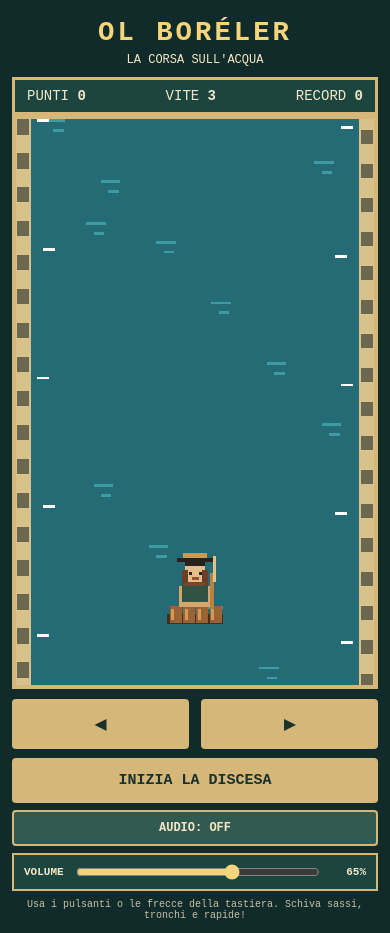
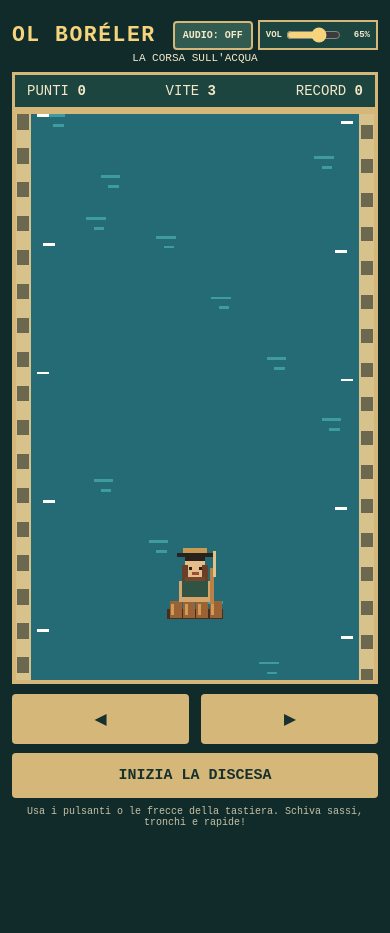
Before and after one commit to bebcasaarcangeli-max/Ol-boreler2, a plain HTML site: page index.html in a window 390 px wide. After the commit the page ends 844 px from the top, so only its background shows below. Drawn offline with Linux system fonts and the light colour scheme.

Commit message:
ui: move audio controls into mobile header

```diff
--- a/index.html
+++ b/index.html
@@ -5,17 +5,17 @@
 <meta name="theme-color" content="#102b2a"><link rel="icon" type="image/svg+xml" href="icon.svg"><title>Ol Boréler</title>
 <style>
 *{box-sizing:border-box}body{margin:0;background:#102b2a;color:#f4e8c7;font-family:monospace;display:flex;min-height:100svh;align-items:center;justify-content:center;padding:12px}
-main{width:min(100%,440px);text-align:center}h1{font-size:clamp(25px,7vw,38px);letter-spacing:3px;margin:5px 0;color:#f5d47b}p{margin:4px 0 10px;font-size:12px}
+main{width:min(100%,440px);text-align:center}.topbar{display:flex;align-items:center;justify-content:space-between;gap:8px;margin:4px 0 2px}h1{font-size:clamp(18px,5.5vw,30px);letter-spacing:1.5px;margin:0;color:#f5d47b;white-space:nowrap}.audio-tools{display:flex;align-items:center;gap:5px;flex-shrink:0}p{margin:2px 0 8px;font-size:11px}
 .hud{display:flex;justify-content:space-between;padding:8px 12px;background:#1c4540;border:3px solid #d5b879;font-size:14px}
 canvas{display:block;width:100%;height:auto;max-height:68svh;aspect-ratio:3/5;background:#286b67;border:4px solid #d5b879;image-rendering:pixelated;touch-action:none}
 .controls{display:flex;gap:12px;margin-top:10px}.controls button,#start,#audio{flex:1;background:#d5b879;color:#18312c;border:0;padding:14px;font:bold 18px monospace;touch-action:none;border-radius:4px}
-#start{width:100%;margin-top:9px;font-size:15px}#audio{display:block;width:100%;margin-top:7px;background:#315b50;color:#f4e8c7;border:2px solid #d5b879;padding:9px;font:bold 12px monospace;border-radius:4px}.volume{display:flex;align-items:center;gap:10px;margin-top:7px;padding:7px 10px;background:#1c4540;border:2px solid #d5b879;font:bold 11px monospace}.volume input{flex:1;min-width:0;accent-color:#f5d47b}.volume output{width:34px;text-align:right}.hint{font-size:10px;opacity:.8;margin-top:8px}
+#start{width:100%;margin-top:9px;font-size:15px}#audio{flex:0 0 auto;background:#315b50;color:#f4e8c7;border:2px solid #d5b879;padding:7px 8px;font:bold 10px monospace;border-radius:4px;white-space:nowrap}.volume{display:flex;align-items:center;gap:4px;padding:5px 6px;background:#1c4540;border:2px solid #d5b879;font:bold 9px monospace;white-space:nowrap}.volume input{width:55px;min-width:35px;margin:0;accent-color:#f5d47b}.volume output{width:25px;text-align:right}.hint{font-size:10px;opacity:.8;margin-top:8px}
 </style></head>
-<body><main><h1>OL BORÉLER</h1><p>LA CORSA SULL'ACQUA</p>
+<body><main><div class="topbar"><h1>OL BORÉLER</h1><div class="audio-tools"><button id="audio" aria-pressed="false">AUDIO: OFF</button><label class="volume" for="volume">VOL <input id="volume" type="range" min="0" max="100" value="65"><output id="volumeValue">65%</output></label></div></div><p>LA CORSA SULL'ACQUA</p>
 <div class="hud"><span>PUNTI <b id="score">0</b></span><span>VITE <b id="lives">3</b></span><span>RECORD <b id="best">0</b></span></div>
 <canvas id="game" width="240" height="400" aria-label="Gioco Ol Boréler"></canvas>
 <div class="controls"><button id="left" aria-label="Sinistra">◀</button><button id="right" aria-label="Destra">▶</button></div>
-<button id="start">INIZIA LA DISCESA</button><button id="audio" aria-pressed="false">AUDIO: OFF</button><label class="volume" for="volume">VOLUME <input id="volume" type="range" min="0" max="100" value="65"><output id="volumeValue">65%</output></label><div class="hint">Usa i pulsanti o le frecce della tastiera. Schiva sassi, tronchi e rapide!</div>
+<button id="start">INIZIA LA DISCESA</button><div class="hint">Usa i pulsanti o le frecce della tastiera. Schiva sassi, tronchi e rapide!</div>
 </main>
 <script type="module">
 import { createSidEngine } from "./audio-engine.js";
```
